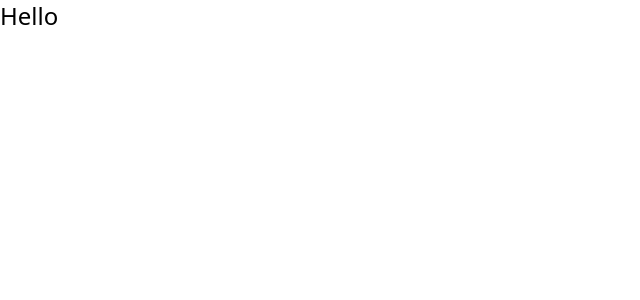
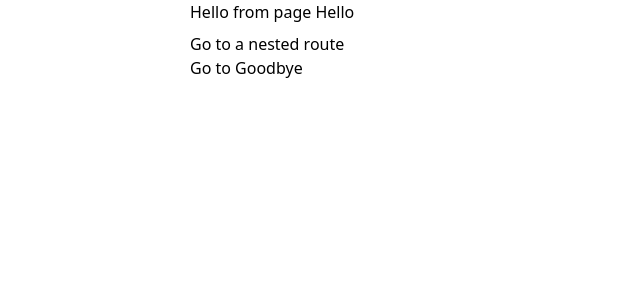
Before and after one commit to tomekbuszewski/ts-react-starter-v2, a React (Vite) app: page / in a window 1280 px wide. Shown: the top 300 px of the page, without its empty margins (0-640 px from the left). Built offline with nearby package versions, Linux system fonts and the light colour scheme.

Commit message:
feat: router

```diff
--- a/package.json
+++ b/package.json
@@ -16,7 +16,8 @@
   "dependencies": {
     "classnames": "^2.5.1",
     "react": "^18.3.1",
-    "react-dom": "^18.3.1"
+    "react-dom": "^18.3.1",
+    "react-router-dom": "^6.26.1"
   },
   "devDependencies": {
     "@eslint/js": "^9.9.0",
--- a/src/App.tsx
+++ b/src/App.tsx
@@ -1,5 +1,28 @@
+import { Goodbye, Hello, Nested } from "@pages";
+import { createBrowserRouter, Outlet, RouterProvider } from "react-router-dom";
+
+const router = createBrowserRouter([
+  {
+    path: "/",
+    element: <Hello />,
+  },
+  {
+    path: "/goodbye",
+    element: <Goodbye />,
+  },
+  {
+    path: "/nested",
+    element: <Outlet />,
+    children: Nested,
+  },
+]);
+
 function App() {
-  return <h1 className="text-2xl">Hello</h1>;
+  return (
+    <main className="m-auto max-w-[900px]">
+      <RouterProvider router={router} />
+    </main>
+  );
 }
 
 export default App;
--- /dev/null
+++ b/src/pages/Goodbye/Goodbye.tsx
@@ -0,0 +1,3 @@
+export default function Goodbye() {
+  return <div>Hello from Goodbye</div>;
+}
--- /dev/null
+++ b/src/pages/Hello/Hello.tsx
@@ -0,0 +1,17 @@
+import { Link } from "react-router-dom";
+
+export default function HelloPage() {
+  return (
+    <>
+      <p className="mb-2">Hello from page Hello</p>
+      <ul>
+        <li>
+          <Link to="/nested">Go to a nested route</Link>
+        </li>
+        <li>
+          <Link to="/goodbye">Go to Goodbye</Link>
+        </li>
+      </ul>
+    </>
+  );
+}
--- /dev/null
+++ b/src/pages/Nested/Nested.tsx
@@ -0,0 +1,16 @@
+import { Link } from "react-router-dom";
+
+export default [
+  {
+    path: "",
+    element: (
+      <div>
+        I am main nested route. <Link to="/nested/deeper">Go deeper</Link>
+      </div>
+    ),
+  },
+  {
+    path: "deeper",
+    element: <div>I am deeper nested route</div>,
+  },
+];
--- /dev/null
+++ b/src/pages/index.ts
@@ -0,0 +1,3 @@
+export { default as Goodbye } from "./Goodbye/Goodbye";
+export { default as Hello } from "./Hello/Hello";
+export { default as Nested } from "./Nested/Nested";
--- a/tsconfig.app.json
+++ b/tsconfig.app.json
@@ -22,6 +22,7 @@
 
     /* Paths */
     "paths": {
+      "@pages": ["src/pages/index.ts"],
       "@ui/*": ["src/ui/*/index.ts"],
       "@utils": ["src/utils/index.ts"]
     },
```
Also changed, not shown: plopfile.mjs (+25 -0 lines), 1 other file (tests, documents, lock files or other folders).
